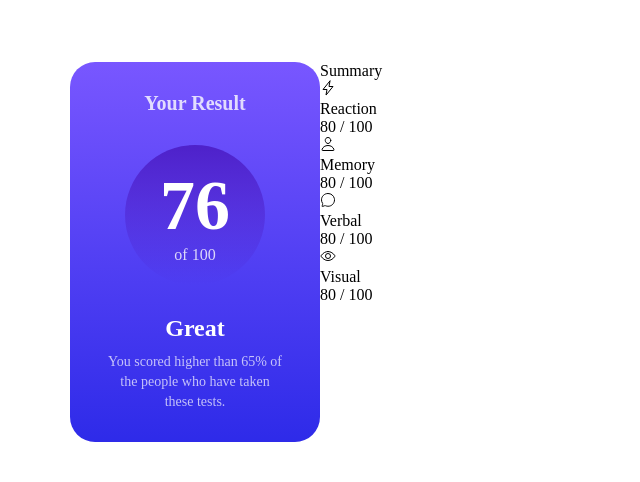
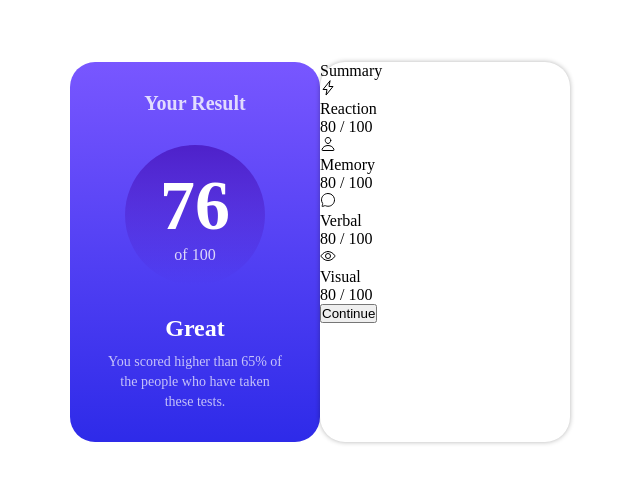
Before and after one commit to joaovxsantos/ResultSumary, a plain HTML site: page index.html in a window 1280 px wide. Shown: the part 148-630 px from the top of the page, without its empty margins (320-960 px from the left). Drawn offline with nearby package versions, Linux system fonts and the light colour scheme; a script that the page names is missing.

Commit message:
:construction: em andamento

```diff
--- a/index.html
+++ b/index.html
@@ -61,6 +61,7 @@
                 </div>
                 <p>80 / 100</p>
             </div>
+            <button>Continue</button>
         </div>
 
 
--- a/style.css
+++ b/style.css
@@ -24,7 +24,8 @@ body {
   color: #fff;
   display: flex;
   flex-direction: column;
-  justify-content: space-evenly;
+  /* justify-content: space-evenly; */
+  /* gap: 60px; */
   align-items: center;
   /* padding: 10px; */
 }
@@ -32,10 +33,12 @@ body {
 .container .result h1 {
   font-size: 20px;
   opacity: 0.8;
+  margin-top: 30px;
 }
 
 .value ~ div {
   text-align: center;
+  margin-top: 30px;
 }
 
 .value ~ div p {
@@ -59,6 +62,7 @@ body {
   border-radius: 50%;
   width: 140px;
   height: 140px;
+  margin-top: 30px;
 }
 
 .value p {
@@ -69,3 +73,10 @@ body {
 .value label {
   opacity: 0.8;
 }
+
+.container .summary {
+  width: 50%;
+  height: 380px;
+  border-radius: 25px;
+  box-shadow: 0 0 5px rgba(0, 0, 0, 0.3);
+}
```
